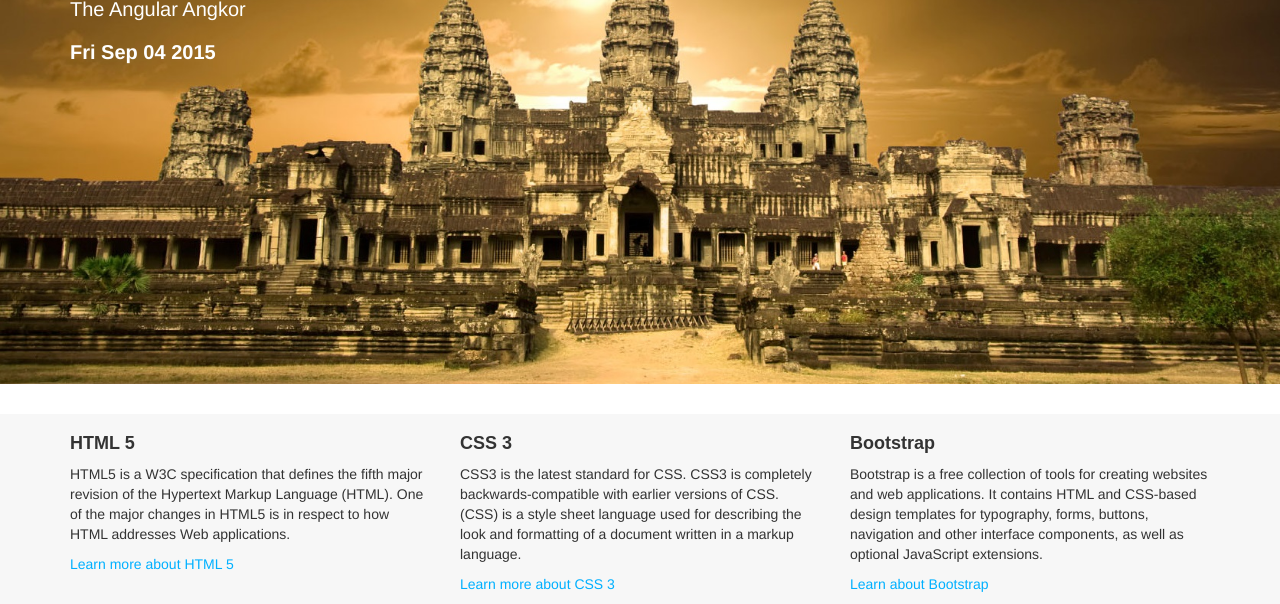
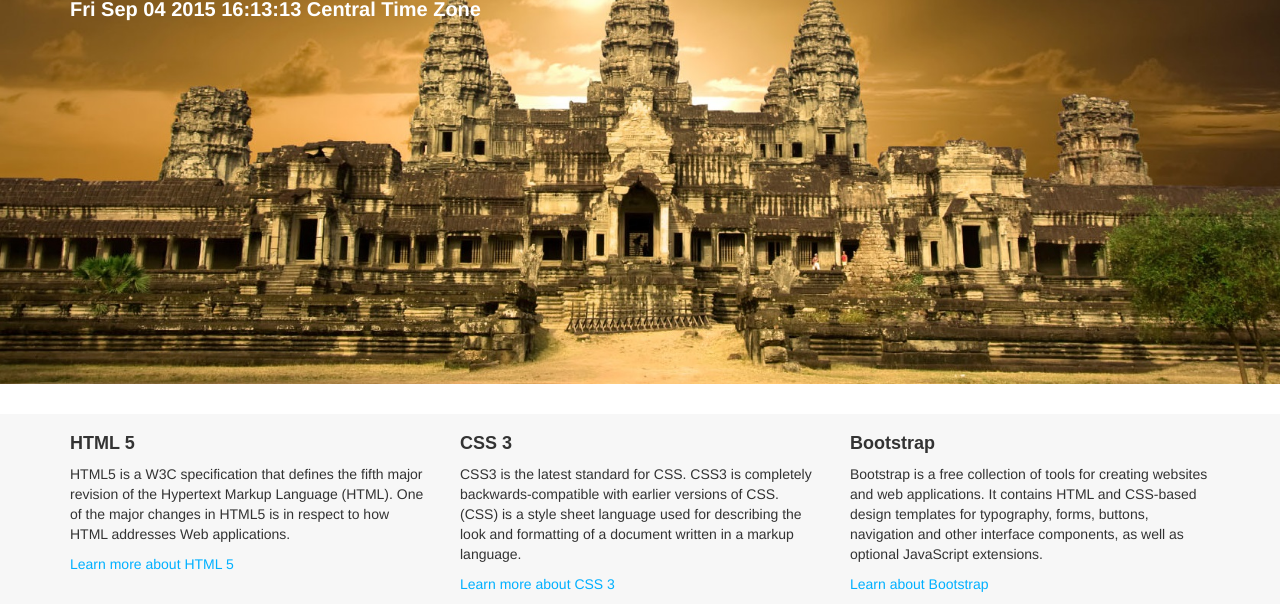
Before and after one commit to psuon/AngularAngkor, a plain HTML site: page index.html in a window 1280 px wide. Shown: the part 230-834 px from the top of the page. Drawn offline with nearby package versions, Linux system fonts and the light colour scheme.

Commit message:
Adding Time and Date

```diff
--- a/app.js
+++ b/app.js
@@ -5,7 +5,24 @@ $(document).ready(function() {
     $('body').hide().fadeIn(2000);
 });
 
+//Date and Time
 function printToday() {
     var today = new Date();
     document.write(today.toDateString());
 }
+
+function startTime() {
+    var today=new Date();
+    var h=today.getHours();
+    var m=today.getMinutes();
+    var s=today.getSeconds();
+    m = checkTime(m);
+    s = checkTime(s);
+    document.getElementById('time').innerHTML = h+":"+m+":"+s;
+    var t = setTimeout(function(){startTime()},500);
+}
+
+function checkTime(i) {
+    if (i<10) {i = "0" + i};
+    return i;
+}
--- a/index.html
+++ b/index.html
@@ -57,11 +57,15 @@
 <!-- Part 2 -->
 
 		<div class="jumbotron">
+
 		  <div class="container">
-			<h1>Welcome To</h1>
-			<p> The Angular Angkor </p>
+
+			<h1>The Angular Angkor</h1>
             <p><strong>
-		<script> printToday(); </script> </strong></p>
+		          <script> printToday(); </script>
+                <span id="time"> <script> startTime(); </script></span>
+                <span> Central Time Zone </span>
+            </strong></p>
 		  </div>
 		</div>
 		<div class="iStudy">
```
Also changed, not shown: Uc.jpg (added).
